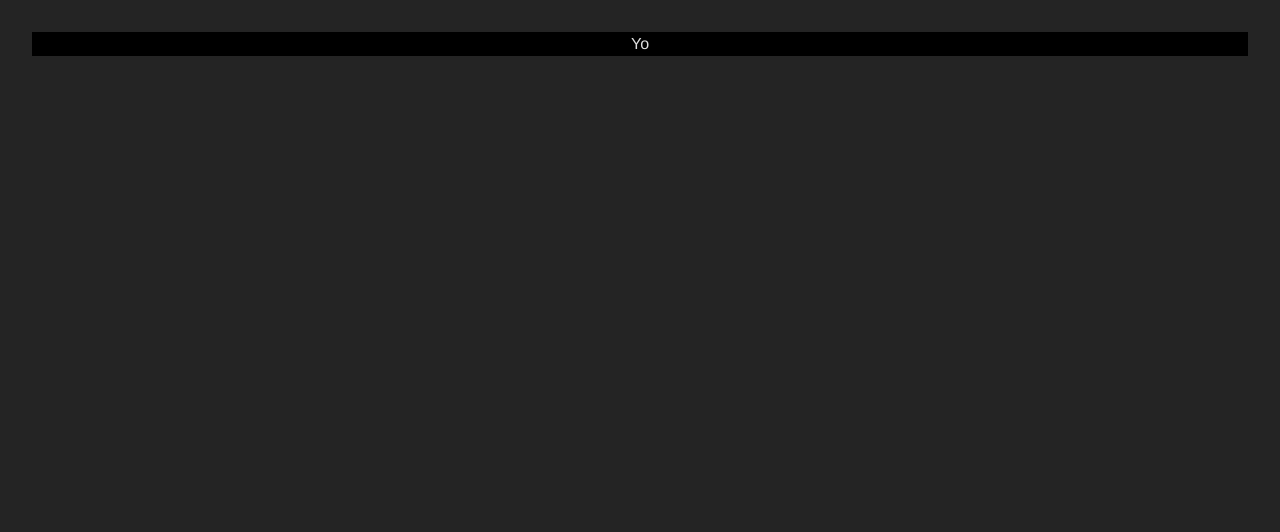
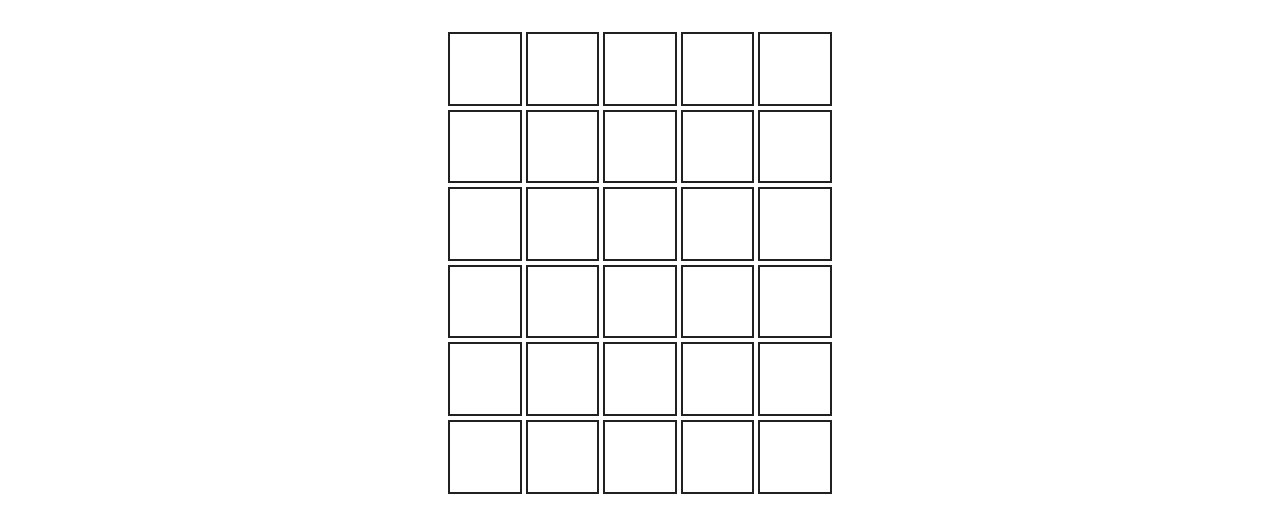
Before and after one commit to PeterHHartmann/SPAC-2-Wordle, a React (Vite) app: page / in a window 1280 px wide. Shown: the top 532 px of the page. Built offline with nearby package versions, Linux system fonts and the light colour scheme.

Commit message:
initial gameboard layout

```diff
--- a/src/App.css
+++ b/src/App.css
@@ -5,7 +5,6 @@
   margin: 0 auto;
   padding: 2rem;
   text-align: center;
-  font-family: 'Helvetica Neue', Arial, Helvetica, sans-serif;
 }
 
 /* .logo {
--- a/src/App.tsx
+++ b/src/App.tsx
@@ -1,10 +1,12 @@
 import './App.css';
+import { GameBoard } from './components/gameboard/GameBoard';
 
 function App() {
     return (
         <>
+            <GameBoard></GameBoard>
             <div className='bg-white'>
-                <h1 className='bg-black'>Yo</h1>
+
             </div>
         </>
     );
--- /dev/null
+++ b/src/components/gameboard/GameBoard.tsx
@@ -0,0 +1,16 @@
+import { WordRow } from './WordRow';
+
+export function GameBoard() {
+    return (
+        <div>
+            <div className='grid grid-rows-6 max-w-96 m-auto gap-1'>
+                <WordRow></WordRow>
+                <WordRow></WordRow>
+                <WordRow></WordRow>
+                <WordRow></WordRow>
+                <WordRow></WordRow>
+                <WordRow></WordRow>
+            </div>
+        </div>
+    );
+}
--- /dev/null
+++ b/src/components/gameboard/WordQuadrant.tsx
@@ -0,0 +1,7 @@
+export function WordQuadrant() {
+    return (
+        <div className='aspect-square border-2'>
+
+        </div>
+    );
+}
--- /dev/null
+++ b/src/components/gameboard/WordRow.tsx
@@ -0,0 +1,15 @@
+import { WordQuadrant } from './WordQuadrant';
+
+export function WordRow() {
+    return (
+        <>
+            <div className='grid grid-cols-5 gap-1'>
+                <WordQuadrant></WordQuadrant>
+                <WordQuadrant></WordQuadrant>
+                <WordQuadrant></WordQuadrant>
+                <WordQuadrant></WordQuadrant>
+                <WordQuadrant></WordQuadrant>
+            </div>
+        </>
+    );
+}
--- a/src/index.css
+++ b/src/index.css
@@ -1,11 +1,11 @@
 :root {
-  font-family: system-ui, Avenir, Helvetica, Arial, sans-serif;
+    font-family: 'Helvetica Neue', Arial, Helvetica, sans-serif;
     line-height: 1.5;
     font-weight: 400;
 
     color-scheme: light dark;
-  color: rgba(255, 255, 255, 0.87);
-  background-color: #242424;
+    color: rgba(0, 0, 0, 0.87);
+    background-color: #ffffff;
 
     font-synthesis: none;
     text-rendering: optimizeLegibility;
```
Lines whose indentation alone changed are shown as unchanged.
